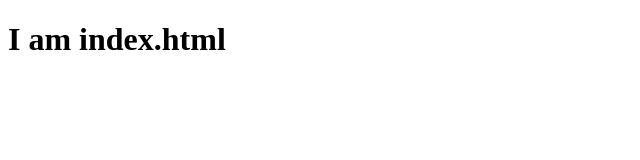
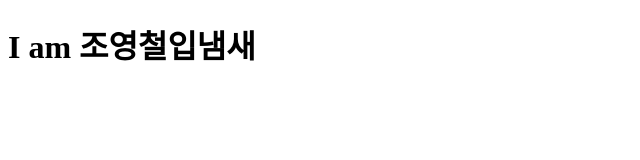
Before and after one commit to JoSuwon/git-branch-pratice, a website: page index.html in a window 1280 px wide. Shown: the whole page, without its empty margins (0-640 px from the left). Drawn offline with Linux system fonts and the light colour scheme.

Commit message:
fix: smell

```diff
--- a/index.html
+++ b/index.html
@@ -6,6 +6,6 @@
   <title>Document</title>
 </head>
 <body>
-  <h1>I am index.html</h1>
+  <h1>I am 조영철입냄새<h1>
 </body>
 </html>
```
